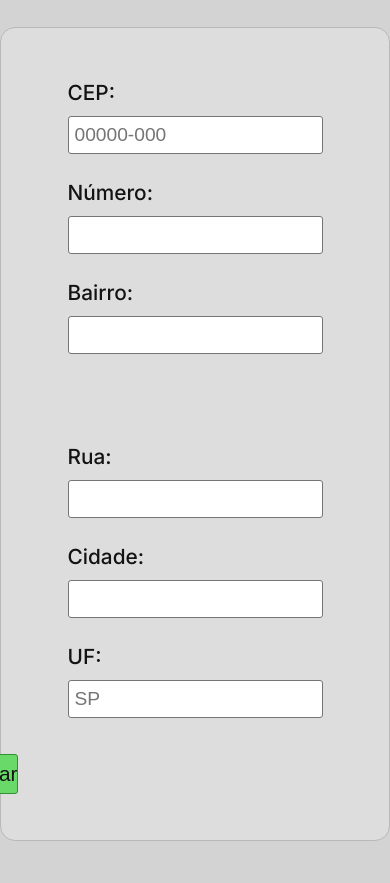
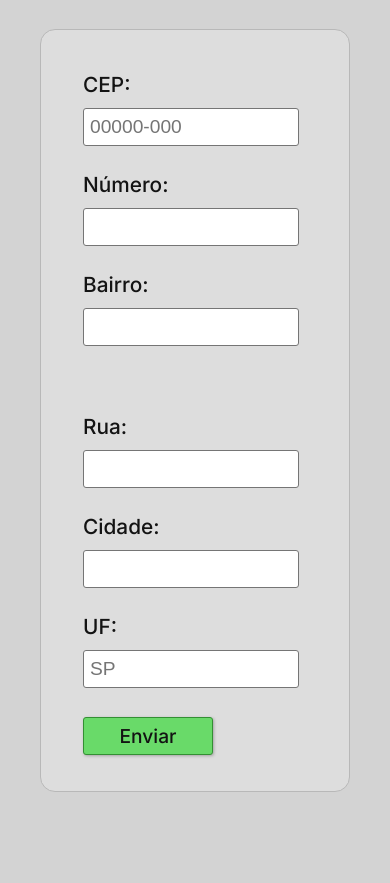
Before and after one commit to MatheusBaganha/cep-automatico, a plain HTML site: page index.html in a window 390 px wide. Shown: the part 139-1022 px from the top of the page. After the commit the page ends 973 px from the top, so only its background shows below. Drawn offline with Linux system fonts and the light colour scheme.

Commit message:
responsividade e comentarios add

```diff
--- a/index.html
+++ b/index.html
@@ -9,6 +9,7 @@
     <link rel="preconnect" href="https://fonts.gstatic.com" crossorigin>
     <link href="https://fonts.googleapis.com/css2?family=Inter:wght@400;500&display=swap" rel="stylesheet">
     <link rel="stylesheet" href="style.css">
+    <meta name="description" content="Auto completar endereço e validação de CEP">
     <link rel="shortcut icon" href="svg/icon.svg" type="image/x-icon">
 </head>
 <body>
@@ -41,7 +42,6 @@
             <input data-btn type="submit" value="Enviar" id="enviar">
         </form>
     </article>
-
     <script type="module" src="script.js"></script>
 </body>
 </html>
--- a/style.css
+++ b/style.css
@@ -4,24 +4,30 @@
 }
 
 body {
-    font-family: 'Inter', sans-serif;
     background-color: rgb(211, 211, 211);
     color: #131313;
 }
 
+body, #enviar {
+    font-family: 'Inter', sans-serif;
+}
+
 h1 {
     text-align: center;
-    margin-top: 10vh;
+    margin: 8vh 0;
+    font-size: 2rem;
 }
 
 .form-bg {
+    display: block;
     background-color: rgb(221, 221, 221);
     border: 1px solid rgb(184, 184, 184);
     max-width: 700px;
     height: auto;
-    margin: 5vh auto;
-    padding: 20px 15px;
+    margin: 0 auto 5vh auto;
+    padding: 20px;
     border-radius: 15px;
+    position: relative;
 }
 
 .load {
@@ -52,13 +58,13 @@ h1 {
     display: block;
     height: 36px;
     border-radius: 3px;
+    width: 280px;
     max-width: 400px;
 }
 
 .formulario label {
     font-size: 1.3rem;
     font-weight: 500;
-
 }
 
 .formulario input {
@@ -73,7 +79,7 @@ h1 {
     display: flex;
     flex: 1 1 auto;
     flex-wrap: wrap;
-    gap: 32px 120px;
+    gap: 32px 90px;
     justify-content: center;
 }
 
@@ -88,15 +94,78 @@ fieldset {
     height: 40px;
     background-color: rgb(105, 218, 105);
     border: 1px solid rgb(51, 143, 51);
+    box-shadow: 1px 1px 3px rgba(41, 38, 38, 0.308);
     color: rgb(19, 19, 19);
     border-radius: 3px;
     margin-top: -22px;
-    margin-right: 420px;
+    margin-right: 460px;
     cursor: pointer;
     font-size: 1.3rem;
     font-weight: 500;
+    padding: 6px 30px 30px 30px;
 }
 
 #enviar:hover {
     background-color: rgb(58, 165, 58);
 }
+
+@media(max-width: 760px) {
+    .form-bg {
+        max-width: 400px;
+        padding: 15px;
+    }
+
+    .formulario label, .formulario input {
+        width: 300px;
+    }
+
+    .formulario input {
+        margin-bottom: 26px;
+        padding-left: 6px;
+        border: 1px solid rgb(117, 117, 117);
+    }
+
+    .formulario {
+        flex-direction: column;
+        gap: 10px;
+        justify-content: flex-start;
+        margin-left: 42px;
+    }
+
+    fieldset {
+        margin-top: 32px;
+    }
+
+    #enviar {
+        width: 140px;
+        height: 35px;
+        margin-top: -7px;
+        margin-right: 0px;
+        font-size: 1.2rem;
+    }
+}
+
+@media(max-width: 480px) {
+    h1 {
+        font-size: 1.7rem;
+    }
+
+    .form-bg {
+        width: 18rem;
+        padding: 10px;
+    }
+
+    .formulario label, .formulario input {
+        width: 13rem;
+    }
+
+    .formulario {
+        margin-left: 32px;
+    }
+
+    #enviar {
+        width: 130px;
+        height: 30px;
+        font-size: 1.2rem;
+    }
+}
```
Also changed, not shown: script.js (+14 -0 lines).
